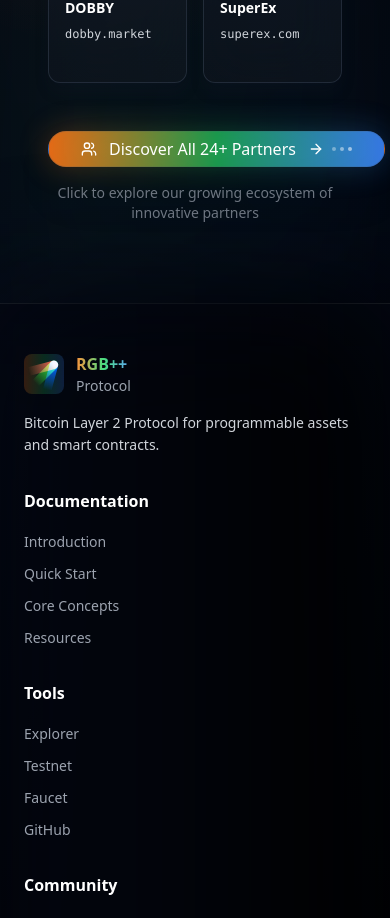
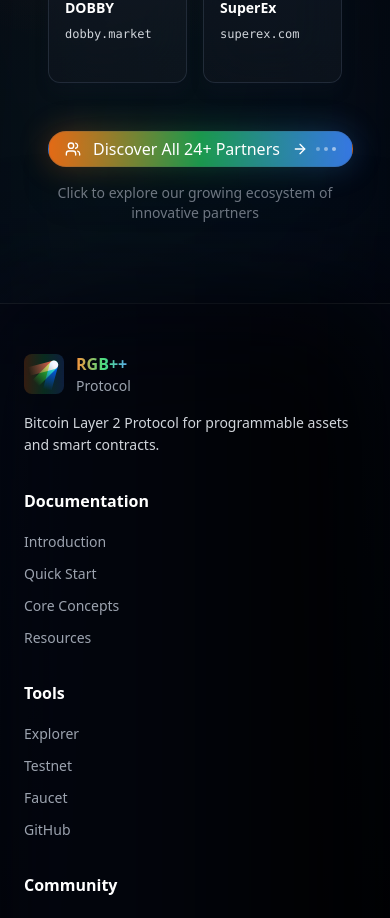
Before and after one commit to RGBPlusPlus/rgbpp-website, a Next.js app: page / in a window 390 px wide. Shown: the part 4400-5318 px from the top of the page. Built offline with nearby package versions, Linux system fonts and the light colour scheme.

Commit message:
fix:button on mobile

```diff
--- a/app/page.tsx
+++ b/app/page.tsx
@@ -366,7 +366,7 @@
               <div className="absolute inset-0 bg-gradient-to-r from-orange-500 via-green-500 to-blue-500 rounded-full blur-lg opacity-30 group-hover:opacity-50 transition-opacity duration-300"></div>
               <Button
                 onClick={() => setShowAllPartners(!showAllPartners)}
-                className="relative bg-gradient-to-r from-orange-500/90 via-green-500/70 to-blue-500/90 hover:from-orange-500 hover:via-green-500 hover:to-blue-500 text-white px-8 py-4 text-base font-medium rounded-full shadow-2xl hover:shadow-orange-500/30 transition-all duration-500 group border border-gray-600/20 hover:border-orange-400/40 backdrop-blur-sm"
+                className="relative bg-gradient-to-r from-orange-500/90 via-green-500/70 to-blue-500/90 hover:from-orange-500 hover:via-green-500 hover:to-blue-500 text-white lg:px-8 py-4 text-base font-medium rounded-full shadow-2xl hover:shadow-orange-500/30 transition-all duration-500 group border border-gray-600/20 hover:border-orange-400/40 backdrop-blur-sm"
               >
                 <div className="flex items-center">
                   <Users className="w-5 h-5 mr-3 group-hover:scale-110 transition-transform duration-300" />
```
